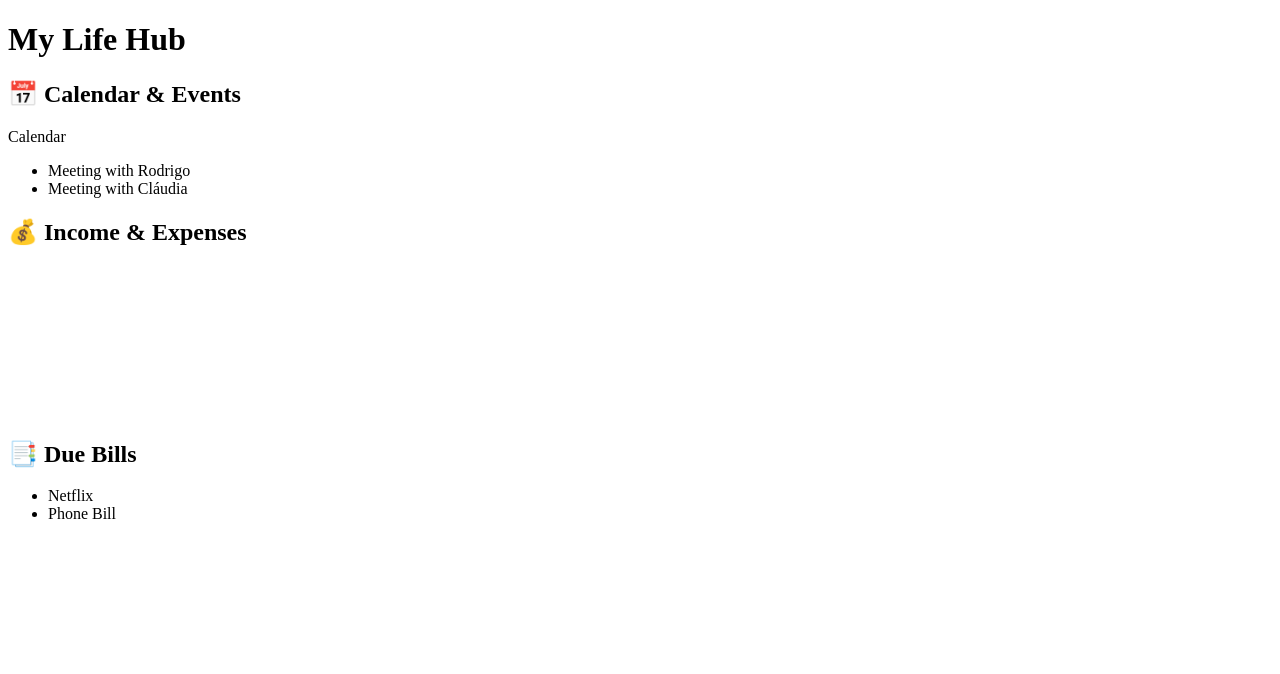
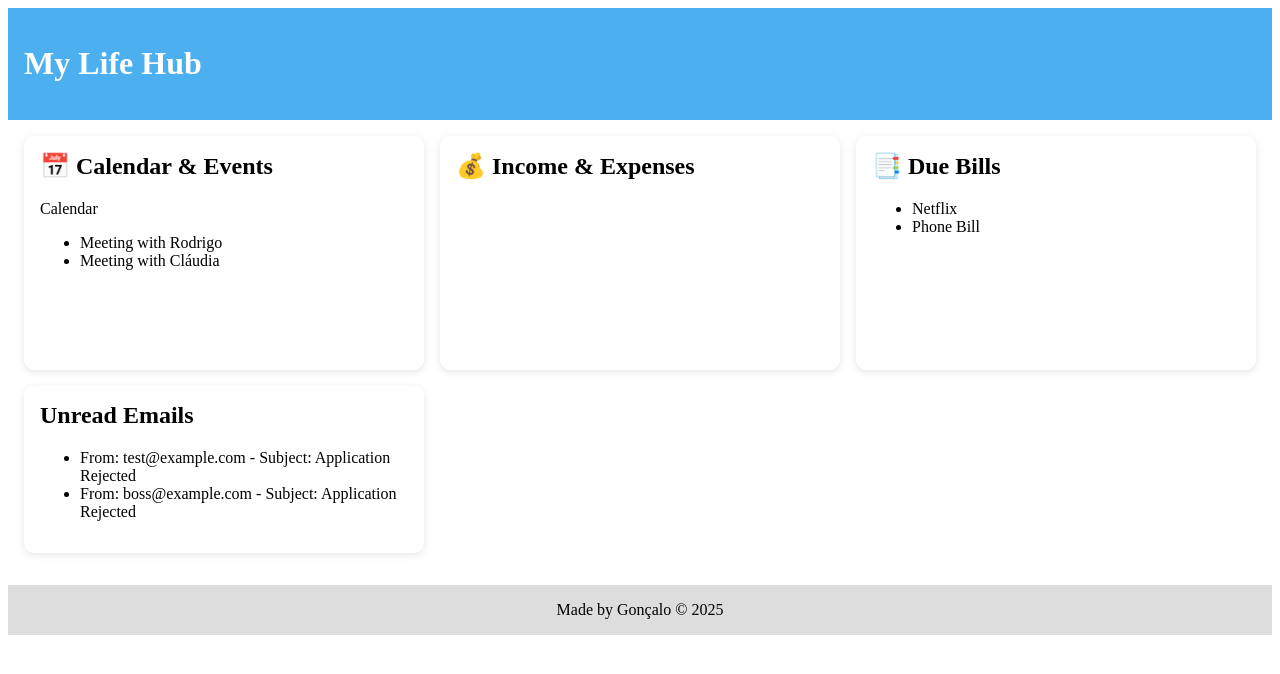
Before and after one commit to gncfilipe/myproject, a plain HTML site: page index.html in a window 1280 px wide. Drawn offline with Linux system fonts and the light colour scheme.

Commit message:
CSS dashboard and widgets styling

```diff
--- a/index.html
+++ b/index.html
@@ -35,8 +35,14 @@
     </section>
     <!-- Unread Emails -->
     <section class="widget" id="emails">
-
+      <h2>Unread Emails</h2>
+      <ul>
+        <li>From: test@example.com - Subject: Application Rejected</li>
+        <li>From: boss@example.com - Subject: Application Rejected</li>
+      </ul>
     </section>
   </main>
+  <footer>Made by Gonçalo © 2025</footer>
+  <script src="script.js"></script>
 </body>
 </html>
--- a/styles.css
+++ b/styles.css
@@ -1,9 +1,32 @@
-.firstclass{
-    background-color: bisque;
+.body{
+    font-family: Arial, sans-serif;
+    margin: 0;
+    background: #f5f5f5;
 }
-.firstclass h1{
-    color:brown
+header{
+    background-color: #4cafef;
+    color: #ffffff;
+    padding: 1rem;
+    text-align: 1rem;
 }
-.listings a{
-    color: red;
+.dashboard{
+    display: grid;
+    grid-template-columns: repeat(auto-fit, minmax(300px, 1fr));
+    gap: 1rem;
+    padding: 1rem;
 }
+.widget{
+    background: #ffffff;
+    padding: 1rem;
+    border-radius: 10px;
+    box-shadow: 0 2px 8px rgba(0, 0, 0, 0.1);
+}
+.widget h2{
+    margin-top: 0;
+}
+footer{
+    text-align: center;
+    padding:1rem;
+    background-color: #ddd;
+    margin-top: 1rem;
+}
```
Also changed, not shown: scripts.js (added).
